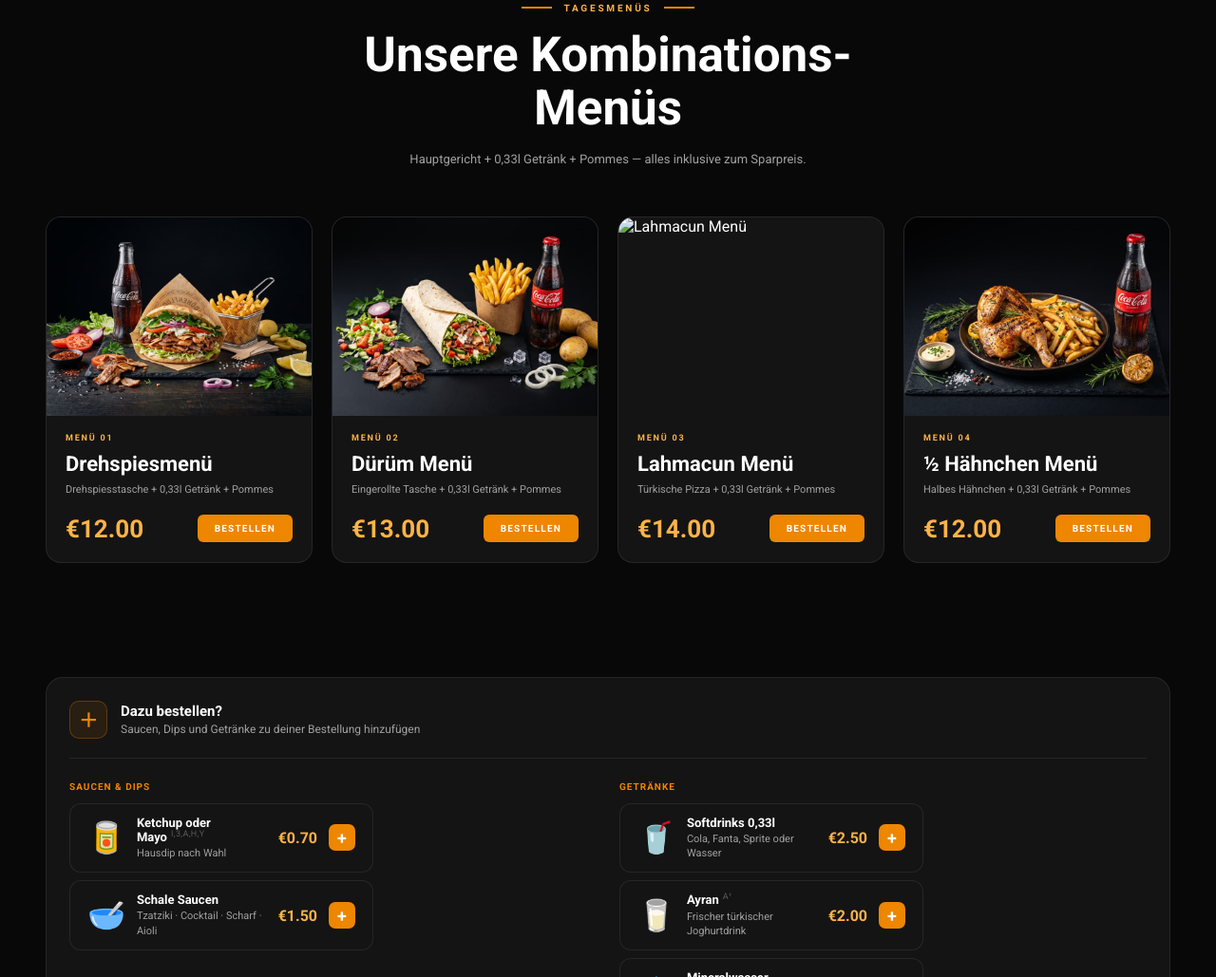
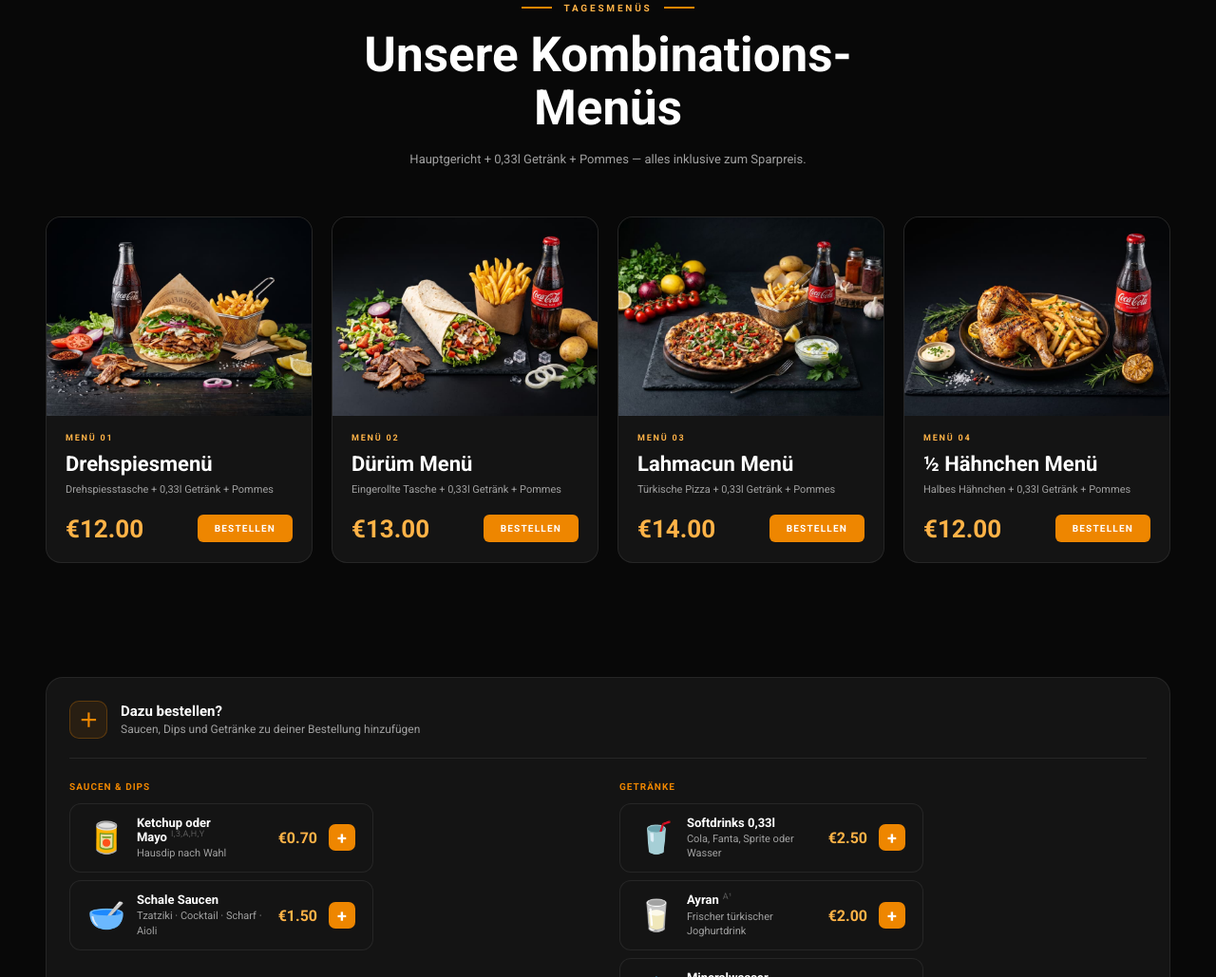
Before and after one commit to Farzad-Design/Sofram-App, a website: page index.html in a window 1280 px wide. Shown: the part 4832-5861 px from the top of the page at 95% size. Drawn offline with Linux system fonts and the light colour scheme; a web font is replaced by a local one.

Commit message:
Fix Lahmacun Menu image path: Menü 3.jpeg -> Menü 03.jpeg

```diff
--- a/index.html
+++ b/index.html
@@ -1004,7 +1004,7 @@ const FOODS = [
 const KOMBIS = [
   {num:'01', name:'Drehspiesmenü',      desc:'Drehspiesstasche + 0,33l Getränk + Pommes', price:12.00, emoji:'🥙', img:'images/Menü 01.jpeg'},
   {num:'02', name:'Dürüm Menü',         desc:'Eingerollte Tasche + 0,33l Getränk + Pommes',price:13.00,emoji:'🌯', img:'images/Menü 02.jpeg'},
-  {num:'03', name:'Lahmacun Menü',      desc:'Türkische Pizza + 0,33l Getränk + Pommes',  price:14.00, emoji:'🫓', img:'images/Menü 3.jpeg'},
+  {num:'03', name:'Lahmacun Menü',      desc:'Türkische Pizza + 0,33l Getränk + Pommes',  price:14.00, emoji:'🫓', img:'images/Menü 03.jpeg'},
   {num:'04', name:'½ Hähnchen Menü',   desc:'Halbes Hähnchen + 0,33l Getränk + Pommes',  price:12.00, emoji:'🍗', img:'images/Menü 04.jpeg'},
 ];
 
```
